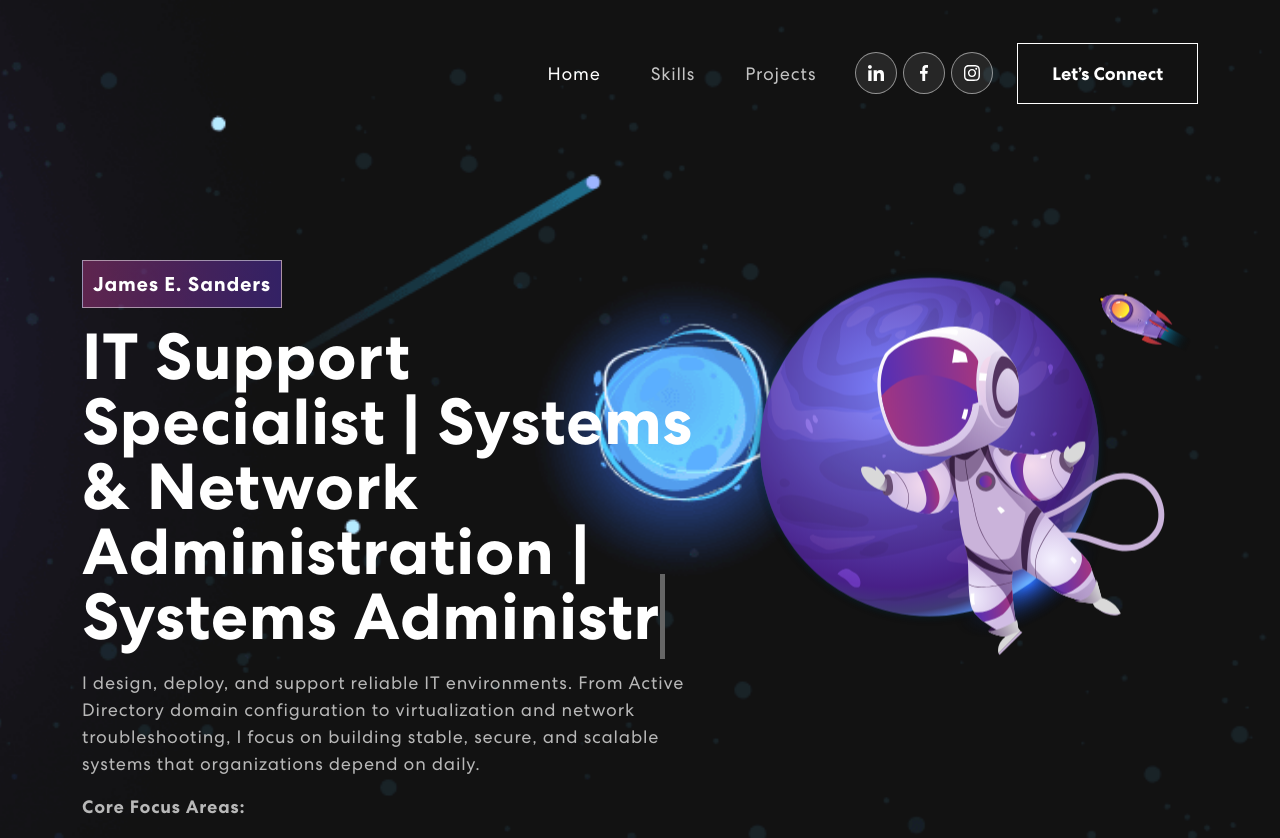
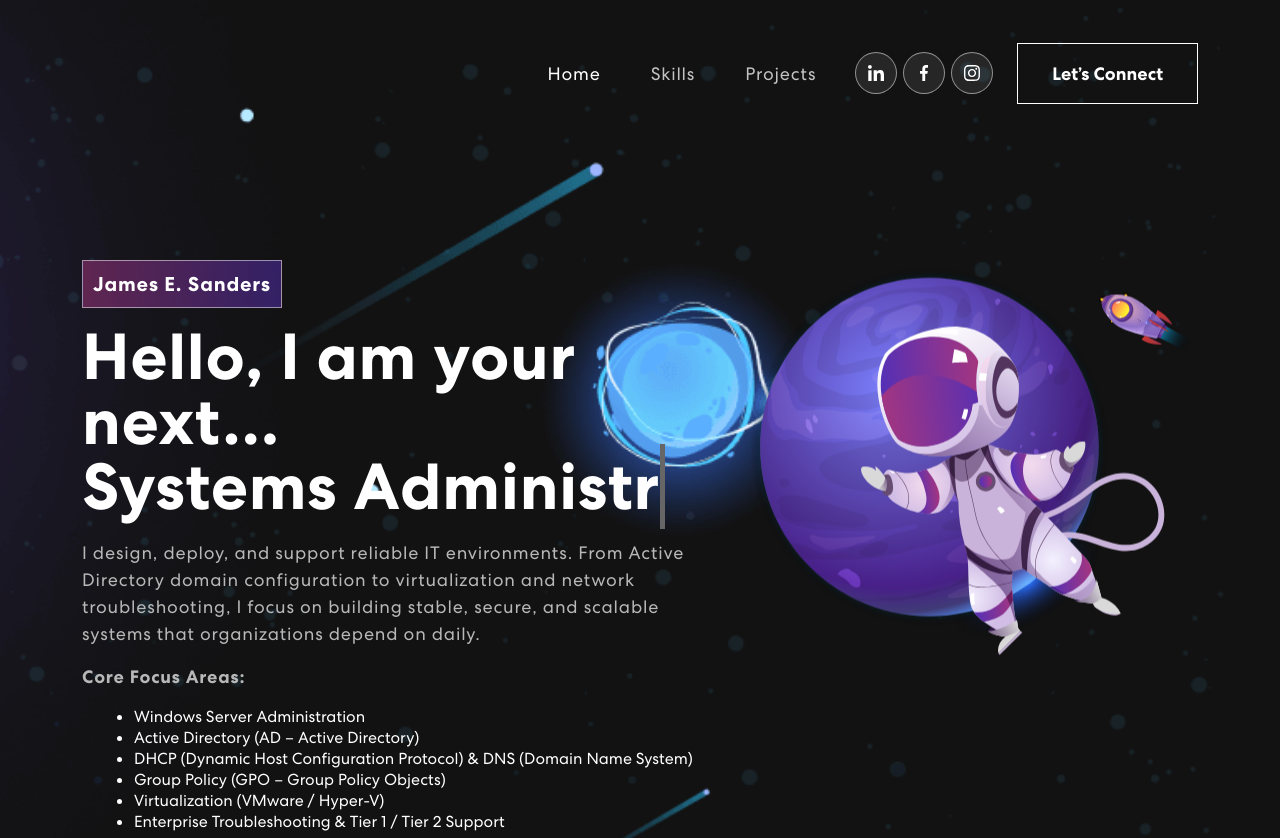
Before and after one commit to JSander72/Personal-Portfolio, a React (Create React App) app: page / in a window 1280 px wide. Shown: the top 838 px of the page. Built offline with nearby package versions, Linux system fonts and the light colour scheme.

Commit message:
feat: update Banner component greeting for a more personalized introduction

```diff
--- a/src/components/Banner.js
+++ b/src/components/Banner.js
@@ -53,7 +53,7 @@ export const Banner = () => {
               {({ isVisible }) =>
                 <div className={isVisible ? "animate__animated animate__fadeIn" : ""}>
                   <span className="tagline">James E. Sanders</span>
-                  <h1>IT Support Specialist | Systems & Network Administration | <span className="txt-rotate"><span className="wrap">{text}</span></span></h1>
+                  <h1>Hello, I am your next... <span className="txt-rotate"><span className="wrap">{text}</span></span></h1>
 
                   <p>
                     I design, deploy, and support reliable IT environments. From Active Directory domain configuration to virtualization and network troubleshooting, I focus on building stable, secure, and scalable systems that organizations depend on daily.
```
